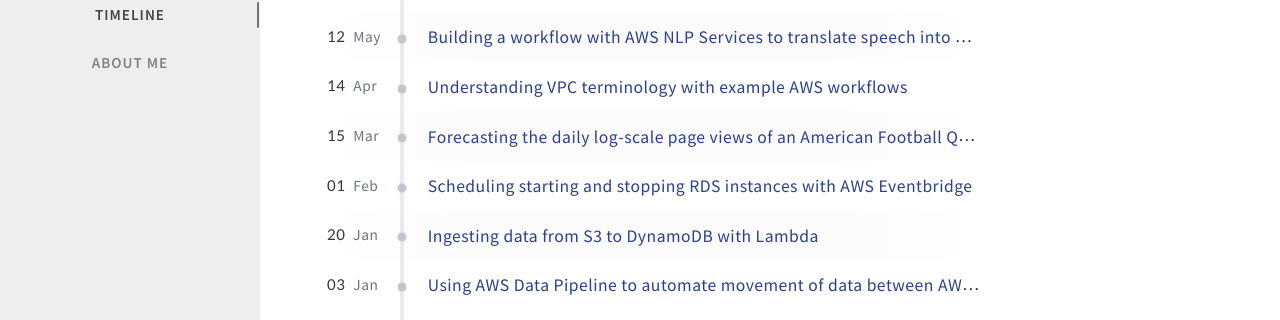
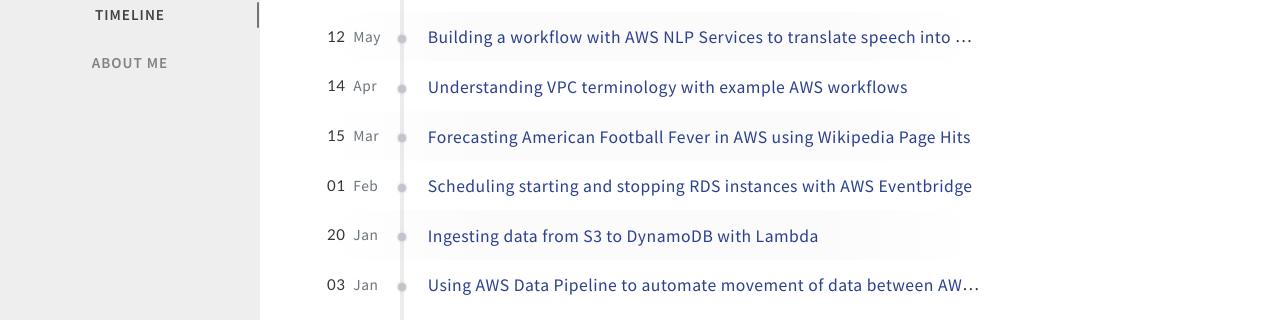
Before and after one commit to ryankarlos/ryankarlos.github.io, a Jekyll site: the page built from _tabs/archives.md, in a window 1280 px wide and 900 px high. Shown: the part 407-727 px from the top of the window. Built offline with Jekyll 4.4.1, drawn with Linux system fonts in a browser that asks for light colours; nearby versions of some CDN libraries; comment, search, counter and statistics services are not loaded.

Commit message:
change title

```diff
--- a/_posts/2022-03-15-aws-forecast.md
+++ b/_posts/2022-03-15-aws-forecast.md
@@ -1,5 +1,5 @@
 ---
-title: "Forecasting the daily log-scale page views of an American Football Quarterback's Wikipedia page using AWS Forecast"
+title: "Forecasting American Football Fever in AWS using Wikipedia Page Hits"
 categories: ['forecast','machine learning', 'time series']
 tags: ['forecast','machine learning', 'time series']
 url: https://github.com/ryankarlos/AWS-ML-services
```
